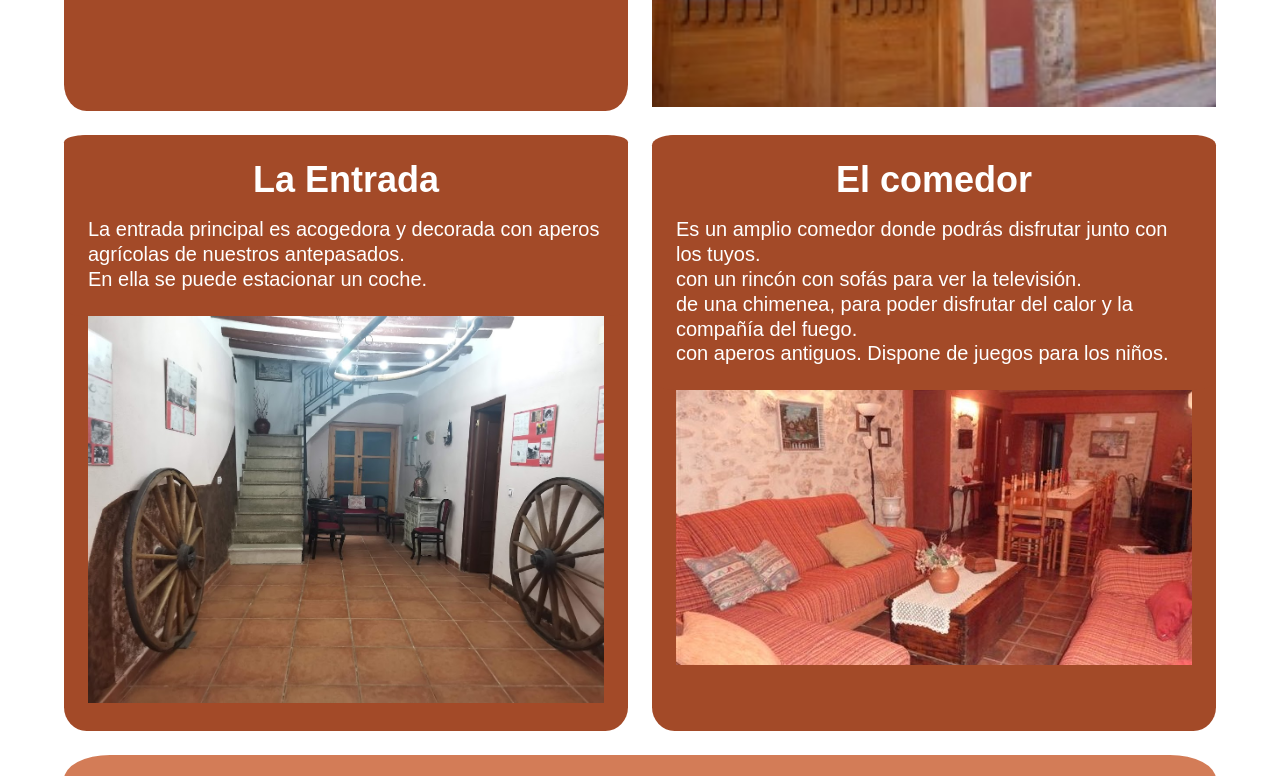
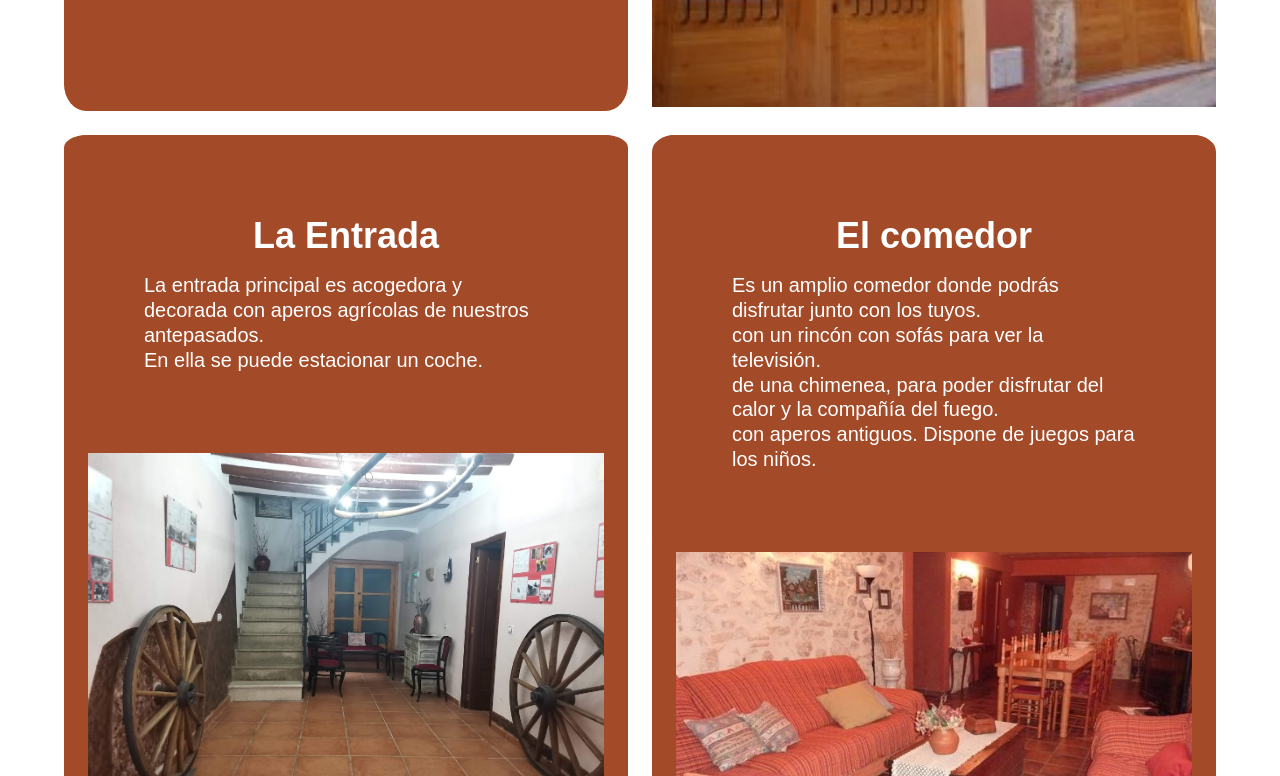
Before and after one commit to arias14/arias14.github.io, a plain HTML site: page Casa-rural-calaceit/la-casa.html in a window 1280 px wide. Shown: the part 720-1496 px from the top of the page. Drawn offline with Linux system fonts and the light colour scheme; a web font is replaced by a local one.

Commit message:
Update la-casa.css

```diff
--- a/Casa-rural-calaceit/css/la-casa.css
+++ b/Casa-rural-calaceit/css/la-casa.css
@@ -233,7 +233,7 @@ body {
 .descripcion {
     width: 100%;
     background-color: #A34A28;
-    padding: 1.5rem;
+    padding: 5rem;
     border-radius: 4%;
 }
 
```
